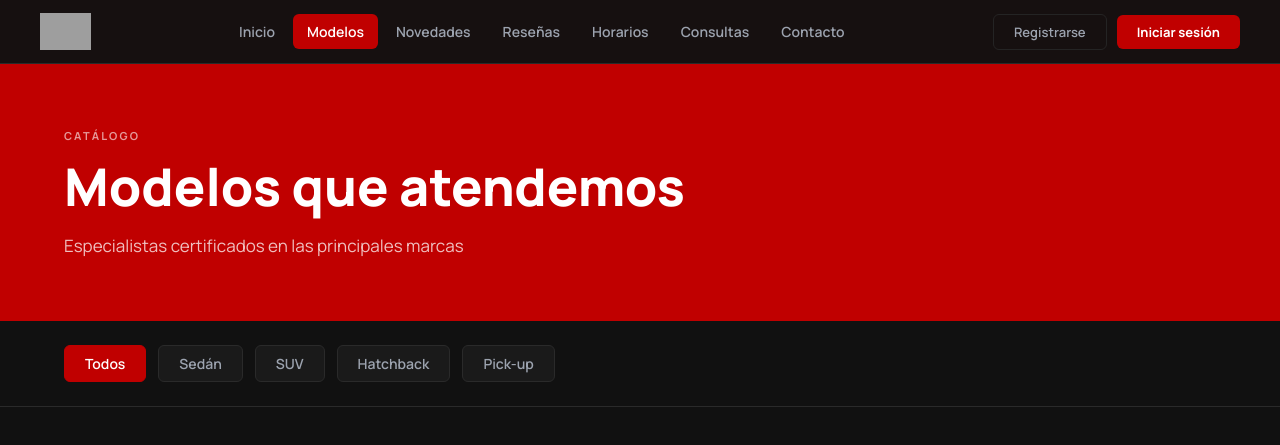
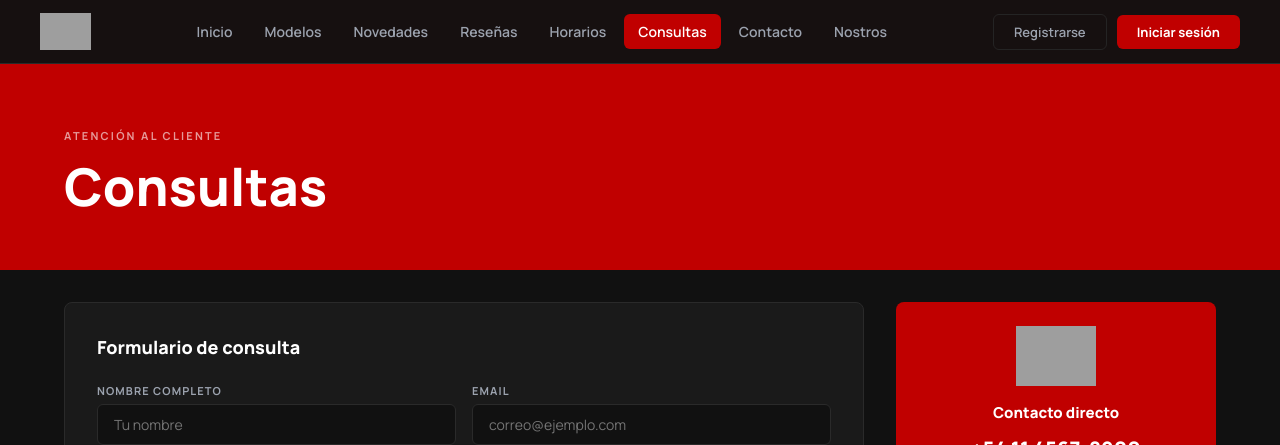
Before and after one commit to Capone567/SFX.1.0, a PHP site: page /consultas.php in a window 1280 px wide. Shown: the top 445 px of the page. Run offline with PHP 8.4, Linux system fonts and the light colour scheme; grey boxes are pictures that could not be loaded.

Commit message:
Repare consultas y añadi nosotros

```diff
--- a/TORVEN/views/_nav.php
+++ b/TORVEN/views/_nav.php
@@ -12,6 +12,7 @@
       ['horarios.php', 'Horarios'],
       ['consultas.php','Consultas'],
       ['contacto.php', 'Contacto'],
+      ['nostoros.php', 'Nostros'],
     ];
     foreach ($links as [$href, $label]):
       $active = ($page === $href);
--- a/TORVEN/views/consultas.php
+++ b/TORVEN/views/consultas.php
@@ -1,56 +1,79 @@
-<?php $title = 'Modelos'; $page = 'modelos.php'; ?>
+<?php $title = 'Consultas'; $page = 'consultas.php'; ?>
 <?php include '_head.php'; ?>
 <?php include '_nav.php'; ?>
 
 <!-- HEADER -->
-<div style="background:#C00000;padding:128px 64px 64px;">
-  <p style="font-size:11px;font-weight:700;text-transform:uppercase;letter-spacing:0.2em;margin-bottom:8px;color:rgba(255,255,255,0.6);">Catálogo</p>
-  <h1 style="font-size:52px;font-weight:800;color:#fff;">Modelos que atendemos</h1>
-  <p style="font-size:17px;margin-top:12px;color:rgba(255,255,255,0.75);">Especialistas certificados en las principales marcas</p>
+<div style="background:#C00000;padding:128px 64px 48px;">
+  <p style="font-size:11px;font-weight:700;text-transform:uppercase;letter-spacing:0.2em;margin-bottom:8px;color:rgba(255,255,255,0.6);">Atención al cliente</p>
+  <h1 style="font-size:52px;font-weight:800;color:#fff;">Consultas</h1>
 </div>
 
-<!-- FILTER TABS (visual only) -->
-<div style="padding:24px 64px;border-bottom:1px solid #2A2A2A;display:flex;gap:12px;">
-  <?php
-  $cats = ['Todos','Sedán','SUV','Hatchback','Pick-up'];
-  foreach ($cats as $i => $c):
-  ?>
-  <span style="padding:8px 20px;border-radius:6px;font-size:14px;font-weight:600;background:<?= $i===0?'#C00000':'#1A1A1A' ?>;color:<?= $i===0?'#fff':'#9CA3AF' ?>;border:1px solid <?= $i===0?'#C00000':'#2A2A2A' ?>;"><?= $c ?></span>
-  <?php endforeach; ?>
-</div>
+<div style="display:grid;grid-template-columns:1fr 320px;gap:32px;padding:32px 64px 80px;">
 
-<!-- GRID -->
-<div style="display:grid;grid-template-columns:repeat(3,1fr);gap:24px;padding:40px 64px 80px;">
-  <?php
-  $cars = [
-    ['Toyota','Corolla 2024','Sedán','https://images.unsplash.com/photo-1621007947382-bb3c3994e3fb?w=700&h=420&fit=crop&auto=format',['Servicio mayor','Frenos','Aceite'],234],
-    ['Volkswagen','Golf GTI 2023','Hatchback','https://images.unsplash.com/photo-1502877338535-766e1452684a?w=700&h=420&fit=crop&auto=format',['ECU','Suspensión','Alineación'],187],
-    ['Ford','Ranger 2024','Pick-up 4x4','https://images.unsplash.com/photo-1519641471654-76ce0107ad1b?w=700&h=420&fit=crop&auto=format',['Transmisión 4x4','Motor','Diferencial'],312],
-    ['Chevrolet','Cruze 2023','Sedán','https://images.unsplash.com/photo-1583121274602-3e2820c69888?w=700&h=420&fit=crop&auto=format',['Servicio completo','Frenos','Climatización'],156],
-    ['Honda','CR-V 2024','SUV','https://images.unsplash.com/photo-1568605117036-5fe5e7bab0b7?w=700&h=420&fit=crop&auto=format',['Aceite','Correas','Alineación'],201],
-    ['Nissan','Frontier 2023','Pick-up','https://images.unsplash.com/photo-1609521263047-f8f205293f24?w=700&h=420&fit=crop&auto=format',['Motor diésel','Caja','Frenos'],143],
-  ];
-  foreach ($cars as [$brand,$model,$cat,$img,$services,$count]):
-  ?>
-  <div style="border-radius:8px;overflow:hidden;background:#1A1A1A;border:1px solid #2A2A2A;">
-    <div style="position:relative;height:220px;overflow:hidden;">
-      <img src="<?= $img ?>" alt="<?= $model ?>" style="width:100%;height:100%;object-fit:cover;">
-      <div style="position:absolute;inset:0;background:linear-gradient(to top,rgba(0,0,0,0.6) 0%,transparent 60%);"></div>
-      <span style="position:absolute;bottom:12px;left:16px;font-size:11px;font-weight:700;text-transform:uppercase;letter-spacing:0.1em;padding:4px 8px;border-radius:4px;background:#C00000;color:#fff;"><?= $cat ?></span>
-      <span style="position:absolute;top:12px;right:12px;font-size:11px;font-weight:700;padding:4px 8px;border-radius:4px;background:rgba(0,0,0,0.6);color:#fff;"><?= $count ?> atendidos</span>
+  <!-- Form (visual only) -->
+  <div style="padding:32px;border-radius:8px;background:#1A1A1A;border:1px solid #2A2A2A;">
+    <h3 style="font-size:18px;font-weight:800;margin-bottom:24px;color:#fff;">Formulario de consulta</h3>
+    <div style="display:grid;grid-template-columns:1fr 1fr;gap:16px;margin-bottom:16px;">
+      <?php foreach ([['Nombre completo','Tu nombre'],['Email','correo@ejemplo.com'],['Teléfono','+54 9 11 0000-0000'],['Patente (opcional)','AB123CD']] as [$l,$ph]): ?>
+      <div>
+        <label style="font-size:11px;font-weight:700;text-transform:uppercase;letter-spacing:0.1em;display:block;margin-bottom:6px;color:#9CA3AF;"><?= $l ?></label>
+        <input placeholder="<?= $ph ?>" style="width:100%;padding:10px 16px;border-radius:6px;background:#111;color:#9CA3AF;border:1px solid #2A2A2A;font-size:14px;outline:none;" readonly>
+      </div>
+      <?php endforeach; ?>
     </div>
-    <div style="padding:20px;">
-      <p style="font-size:11px;font-weight:700;text-transform:uppercase;letter-spacing:0.15em;margin-bottom:4px;color:#C00000;"><?= $brand ?></p>
-      <h3 style="font-size:20px;font-weight:800;margin-bottom:12px;color:#fff;"><?= $model ?></h3>
-      <div style="display:flex;flex-wrap:wrap;gap:6px;margin-bottom:16px;">
-        <?php foreach ($services as $s): ?>
-        <span style="font-size:11px;padding:3px 8px;border-radius:4px;background:rgba(192,0,0,0.12);color:#9CA3AF;border:1px solid #2A2A2A;"><?= $s ?></span>
-        <?php endforeach; ?>
-      </div>
-      <a href="horarios.php" style="display:block;width:100%;padding:10px;border-radius:6px;background:#C00000;color:#fff;font-size:13px;font-weight:700;text-align:center;">Reservar para este modelo →</a>
+    <div style="margin-bottom:16px;">
+      <label style="font-size:11px;font-weight:700;text-transform:uppercase;letter-spacing:0.1em;display:block;margin-bottom:6px;color:#9CA3AF;">Tipo de consulta</label>
+      <select style="width:100%;padding:10px 16px;border-radius:6px;background:#111;color:#9CA3AF;border:1px solid #2A2A2A;font-size:14px;outline:none;" disabled>
+        <option>Presupuesto de servicio</option><option>Consulta técnica</option><option>Garantía</option>
+      </select>
+    </div>
+    <div style="margin-bottom:24px;">
+      <label style="font-size:11px;font-weight:700;text-transform:uppercase;letter-spacing:0.1em;display:block;margin-bottom:6px;color:#9CA3AF;">Mensaje</label>
+      <textarea rows="5" placeholder="Describí tu consulta..." style="width:100%;padding:12px 16px;border-radius:6px;background:#111;color:#9CA3AF;border:1px solid #2A2A2A;font-size:14px;outline:none;resize:none;" readonly></textarea>
+    </div>
+    <div style="padding:14px;border-radius:6px;background:#C00000;text-align:center;font-size:14px;font-weight:700;color:#fff;">
+      Enviar consulta →
     </div>
   </div>
-  <?php endforeach; ?>
+
+  <!-- Sidebar info -->
+  <div style="display:flex;flex-direction:column;gap:16px;">
+    <div style="padding:24px;border-radius:8px;background:#C00000;text-align:center;">
+      <div style="display:flex;justify-content:center;margin-bottom:16px;">
+        <img src="src/imports/TORVEN_LOGO.png" alt="Torven" style="height:60px;width:auto;object-fit:contain;">
+      </div>
+      <h4 style="font-size:15px;font-weight:800;margin-bottom:12px;color:#fff;">Contacto directo</h4>
+      <p style="font-size:20px;font-weight:800;color:#fff;">+54 11 4567-8900</p>
+      <p style="font-size:12px;margin:4px 0 16px;color:rgba(255,255,255,0.6);">Lun–Vie 7:30–18:00h</p>
+      <div style="display:flex;gap:8px;">
+        <a href="https://wa.me/5491145678900" target="_blank" style="flex:1;display:flex;align-items:center;justify-content:center;gap:6px;padding:10px;border-radius:6px;background:#25D366;color:#fff;font-size:13px;font-weight:700;text-decoration:none;">
+          <svg width="16" height="16" viewBox="0 0 24 24" fill="currentColor"><path d="M17.472 14.382c-.297-.149-1.758-.867-2.03-.967-.273-.099-.471-.148-.67.15-.197.297-.767.966-.94 1.164-.173.199-.347.223-.644.075-.297-.15-1.255-.463-2.39-1.475-.883-.788-1.48-1.761-1.653-2.059-.173-.297-.018-.458.13-.606.134-.133.298-.347.446-.52.149-.174.198-.298.298-.497.099-.198.05-.371-.025-.52-.075-.149-.669-1.612-.916-2.207-.242-.579-.487-.5-.669-.51-.173-.008-.371-.01-.57-.01-.198 0-.52.074-.792.372-.272.297-1.04 1.016-1.04 2.479 0 1.462 1.065 2.875 1.213 3.074.149.198 2.096 3.2 5.077 4.487.709.306 1.262.489 1.694.625.712.227 1.36.195 1.871.118.571-.085 1.758-.719 2.006-1.413.248-.694.248-1.289.173-1.413-.074-.124-.272-.198-.57-.347m-5.421 7.403h-.004a9.87 9.87 0 01-5.031-1.378l-.361-.214-3.741.982.998-3.648-.235-.374a9.86 9.86 0 01-1.51-5.26c.001-5.45 4.436-9.884 9.888-9.884 2.64 0 5.122 1.03 6.988 2.898a9.825 9.825 0 012.893 6.994c-.003 5.45-4.437 9.884-9.885 9.884m8.413-18.297A11.815 11.815 0 0012.05 0C5.495 0 .16 5.335.157 11.892c0 2.096.547 4.142 1.588 5.945L.057 24l6.305-1.654a11.882 11.882 0 005.683 1.448h.005c6.554 0 11.89-5.335 11.893-11.893a11.821 11.821 0 00-3.48-8.413z"/></svg>
+          WhatsApp
+        </a>
+        <a href="https://instagram.com/torven.taller" target="_blank" style="flex:1;display:flex;align-items:center;justify-content:center;gap:6px;padding:10px;border-radius:6px;background:linear-gradient(135deg,#e6683c,#cc2366);color:#fff;font-size:13px;font-weight:700;text-decoration:none;">
+          <svg width="16" height="16" viewBox="0 0 24 24" fill="currentColor"><path d="M12 2.163c3.204 0 3.584.012 4.85.07 3.252.148 4.771 1.691 4.919 4.919.058 1.265.069 1.645.069 4.849 0 3.205-.012 3.584-.069 4.849-.149 3.225-1.664 4.771-4.919 4.919-1.266.058-1.644.07-4.85.07-3.204 0-3.584-.012-4.849-.07-3.26-.149-4.771-1.699-4.919-4.92-.058-1.265-.07-1.644-.07-4.849 0-3.204.013-3.583.07-4.849.149-3.227 1.664-4.771 4.919-4.919 1.266-.057 1.645-.069 4.849-.069zm0-2.163c-3.259 0-3.667.014-4.947.072-4.358.2-6.78 2.618-6.98 6.98-.059 1.281-.073 1.689-.073 4.948 0 3.259.014 3.668.072 4.948.2 4.358 2.618 6.78 6.98 6.98 1.281.058 1.689.072 4.948.072 3.259 0 3.668-.014 4.948-.072 4.354-.2 6.782-2.618 6.979-6.98.059-1.28.073-1.689.073-4.948 0-3.259-.014-3.667-.072-4.947-.196-4.354-2.617-6.78-6.979-6.98-1.281-.059-1.69-.073-4.949-.073zm0 5.838c-3.403 0-6.162 2.759-6.162 6.162s2.759 6.163 6.162 6.163 6.162-2.759 6.162-6.163c0-3.403-2.759-6.162-6.162-6.162zm0 10.162c-2.209 0-4-1.79-4-4 0-2.209 1.791-4 4-4s4 1.791 4 4c0 2.21-1.791 4-4 4zm6.406-11.845c-.796 0-1.441.645-1.441 1.44s.645 1.44 1.441 1.44c.795 0 1.439-.645 1.439-1.44s-.644-1.44-1.439-1.44z"/></svg>
+          Instagram
+        </a>
+      </div>
+    </div>
+
+    <?php
+    $info = [
+      ['📋','Presupuestos','Sin compromiso, precios finales sin sorpresas.'],
+      ['✅','Garantía 6 meses','Todos nuestros servicios tienen garantía escrita.'],
+      ['⚡','Respuesta en 24hs','Todas las consultas reciben respuesta rápida.'],
+    ];
+    foreach ($info as [$i,$t,$d]):
+    ?>
+    <div style="display:flex;gap:16px;padding:20px;border-radius:8px;background:#1A1A1A;border:1px solid #2A2A2A;">
+      <span style="font-size:22px;"><?= $i ?></span>
+      <div>
+        <p style="font-size:14px;font-weight:700;color:#fff;"><?= $t ?></p>
+        <p style="font-size:12px;margin-top:4px;color:#9CA3AF;"><?= $d ?></p>
+      </div>
+    </div>
+    <?php endforeach; ?>
+  </div>
 </div>
 
 <?php include '_footer.php'; ?>
```
Also changed, not shown: TORVEN/imports/TORVEN_LOGO-1.png (added), TORVEN/imports/TORVEN_LOGO.png (added), TORVEN/views/nosotros.php (added).
